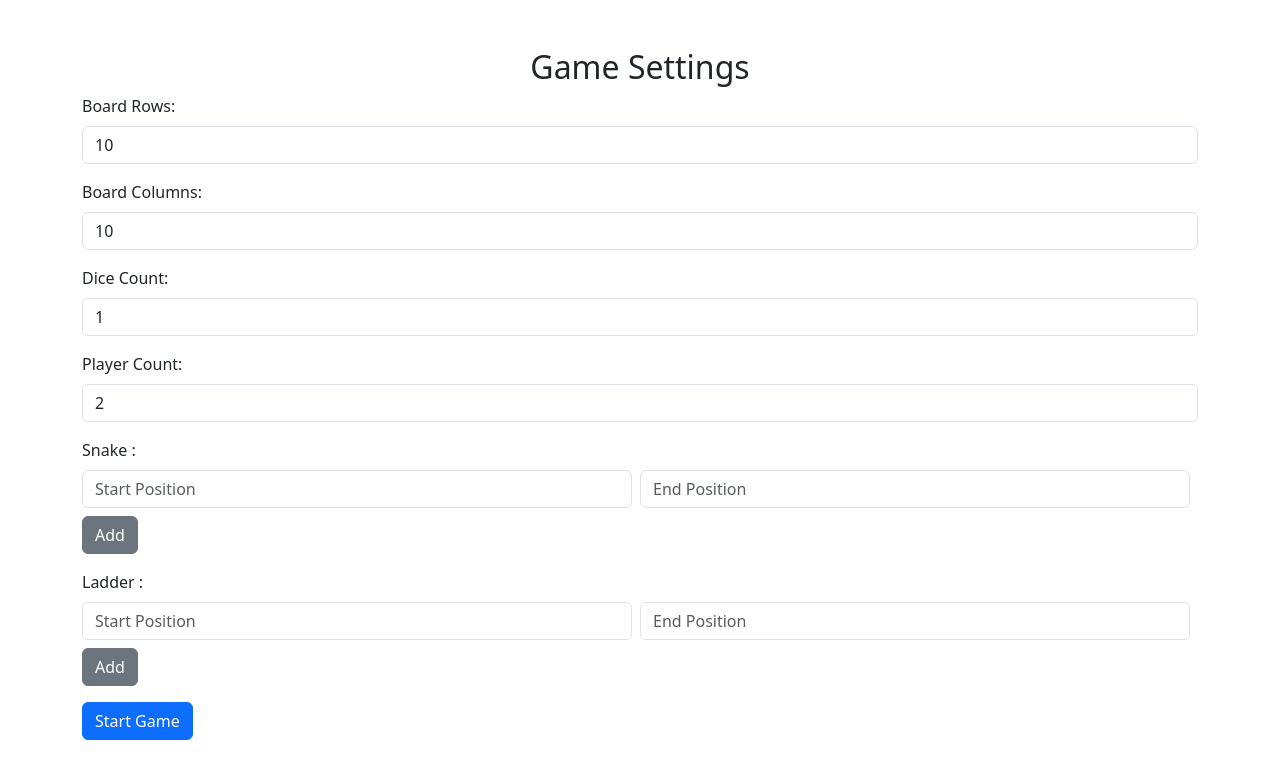
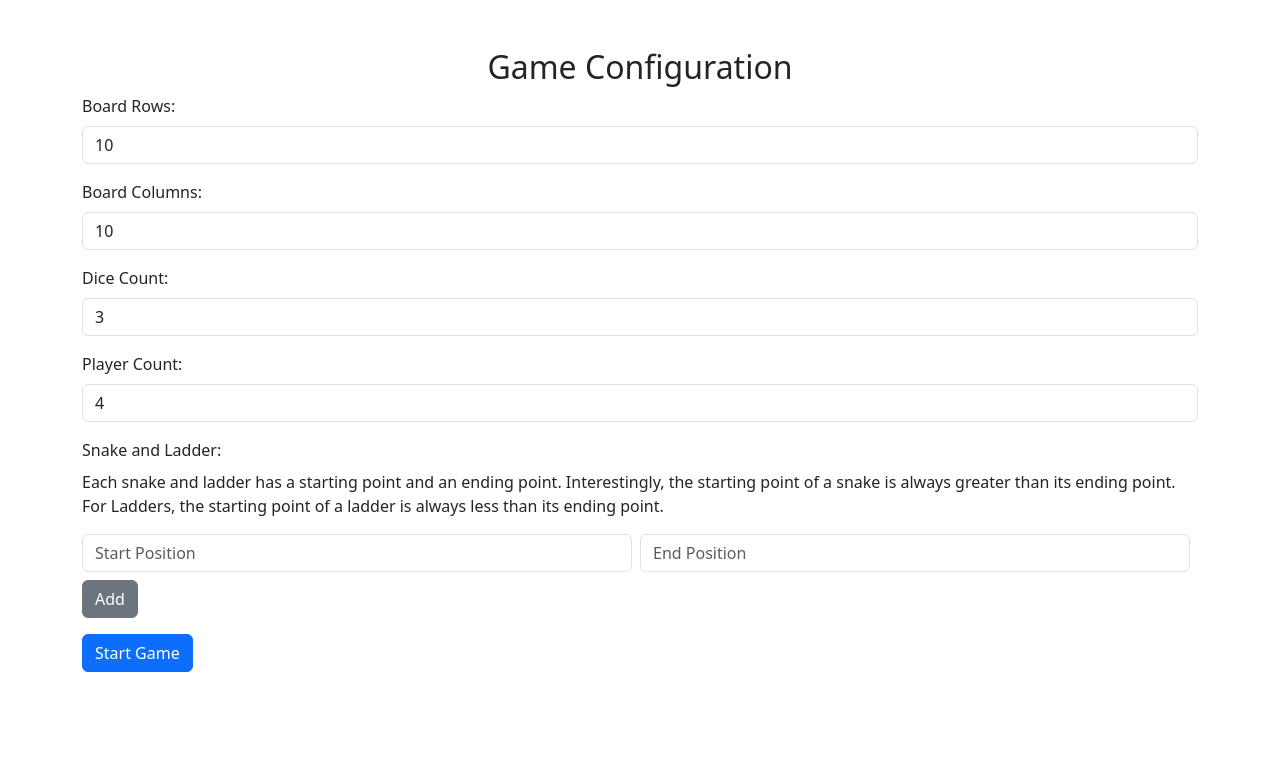
Before and after one commit to HK-Innovations/Snake-and-Ladder-UI, a React (Create React App) app in the folder snake-ladder-ui/: page /signup in a window 1280 px wide. Shown: the top 778 px of the page. Built offline with nearby package versions, Linux system fonts and the light colour scheme.

Commit message:
snake&ladder single configuration

```diff
--- a/snake-ladder-ui/src/App.js
+++ b/snake-ladder-ui/src/App.js
@@ -1,6 +1,7 @@
 import React from 'react'
 // import { Content } from './Components/Content/Content';
 import GameConfig from './Components/GameConfig/GameConfig'
+import Signup from './Components/Signup/Signup'
 
 
 export default function App() {
--- a/snake-ladder-ui/src/Components/GameConfig/GameConfig.js
+++ b/snake-ladder-ui/src/Components/GameConfig/GameConfig.js
@@ -4,33 +4,20 @@ import 'bootstrap/dist/css/bootstrap.min.css';
 const GameConfig = () => {
   const [boardRows, setBoardRows] = useState(10);
   const [boardColumns, setBoardColumns] = useState(10);
-  const [diceCount, setDiceCount] = useState(1);
-  const [playerCount, setPlayerCount] = useState(2);
-  const [snake, setSnake] = useState([
-    { start: "", end: "" },
-  ]);
-  const [Ladder, setLadder] = useState([
+  const [diceCount, setDiceCount] = useState(3);
+  const [playerCount, setPlayerCount] = useState(4);
+  const [snakeOrLadder, setSnakeOrLadder] = useState([
     { start: "", end: "" },
   ]);
 
-  const handlePositionChangeSnake = (index, type, value) => {
-    const updatedSnakeOrLadder = [...snake];
+  const handlePositionChange = (index, type, value) => {
+    const updatedSnakeOrLadder = [...snakeOrLadder];
     updatedSnakeOrLadder[index][type] = value;
-    setSnake(updatedSnakeOrLadder);
+    setSnakeOrLadder(updatedSnakeOrLadder);
   };
 
-  const handleAddPositionSnake = () => {
-    setSnake([...snake, { start: "", end: "" }]);
-  };
-
-  const handlePositionChangeLadder = (index, type, value) => {
-    const updatedSnakeOrLadder = [...Ladder];
-    updatedSnakeOrLadder[index][type] = value;
-    setLadder(updatedSnakeOrLadder);
-  };
-
-  const handleAddPositionLadder = () => {
-    setLadder([...Ladder, { start: "", end: "" }]);
+  const handleAddPosition = () => {
+    setSnakeOrLadder([...snakeOrLadder, { start: "", end: "" }]);
   };
 
   const handleSubmit = (event) => {
@@ -39,13 +26,12 @@ const GameConfig = () => {
     console.log("Board Columns:", boardColumns);
     console.log("Dice Count:", diceCount);
     console.log("Player Count:", playerCount);
-    console.log("Snake:", snake);
-    console.log("Ladder:", Ladder);
+    console.log("Snake or Ladder:", snakeOrLadder);
   };
 
   return (
     <div className="container">
-      <h2 className="text-center mt-5">Game Settings</h2>
+      <h2 className="text-center mt-5">Game Configuration</h2>
       <form onSubmit={handleSubmit}>
         <div className="mb-3">
           <label htmlFor="boardRows" className="form-label">Board Rows:</label>
@@ -87,59 +73,31 @@ const GameConfig = () => {
             onChange={(event) => setPlayerCount(parseInt(event.target.value))}
           />
         </div>
-
         <div className="mb-3">
-          <label className="form-label">Snake :</label>
-          {snake.map((position, index) => (
+          <label className="form-label">Snake and Ladder:</label>
+          <p>Each snake and ladder has a starting point and an ending point. Interestingly, the starting point of a snake is always greater than its ending point. For Ladders, the starting point of a ladder is always less than its ending point.</p>
+          {snakeOrLadder.map((position, index) => (
             <div key={index} className="d-flex">
               <input
                 type="number"
                 className="form-control me-2"
                 placeholder="Start Position"
                 value={position.start}
-                onChange={(event) => handlePositionChangeSnake(index, "start", event.target.value)}
+                onChange={(event) => handlePositionChange(index, "start", event.target.value)}
               />
               <input
                 type="number"
                 className="form-control me-2"
                 placeholder="End Position"
                 value={position.end}
-                onChange={(event) => handlePositionChangeSnake(index, "end", event.target.value)}
+                onChange={(event) => handlePositionChange(index, "end", event.target.value)}
               />
             </div>
           ))}
-
-          <button type="button" className="btn btn-secondary mt-2" onClick={handleAddPositionSnake}>
+          <button type="button" className="btn btn-secondary mt-2" onClick={handleAddPosition}>
             Add
           </button>
         </div>
-
-        <div className="mb-3">
-          <label className="form-label">Ladder :</label>
-          {Ladder.map((position, index) => (
-            <div key={index} className="d-flex">
-              <input
-                type="number"
-                className="form-control me-2"
-                placeholder="Start Position"
-                value={position.start}
-                onChange={(event) => handlePositionChangeLadder(index, "start", event.target.value)}
-              />
-              <input
-                type="number"
-                className="form-control me-2"
-                placeholder="End Position"
-                value={position.end}
-                onChange={(event) => handlePositionChangeLadder(index, "end", event.target.value)}
-              />
-            </div>
-          ))}
-
-          <button type="button" className="btn btn-secondary mt-2" onClick={handleAddPositionLadder}>
-            Add
-          </button>
-        </div>
-
         <button type="submit" className="btn btn-primary">Start Game</button>
       </form>
     </div>
--- /dev/null
+++ b/snake-ladder-ui/src/Components/Signup/Signup.js
@@ -0,0 +1,65 @@
+import React, { useState } from 'react';
+
+const Signup = () => {
+  const [formData, setFormData] = useState({
+    name: '',
+    emailid: '',
+    password: ''
+  });
+
+  const handleInputChange = (e) => {
+    setFormData({ ...formData, [e.target.name]: e.target.value });
+  };
+
+  const handleSubmit = (e) => {
+    e.preventDefault();
+    console.log(formData);
+  };
+
+  return (
+    <div className="container">
+      <h1>Signup</h1>
+      <form onSubmit={handleSubmit}>
+        <div className="mb-3">
+          <label htmlFor="name" className="form-label">Name</label>
+          <input
+            type="text"
+            className="form-control"
+            id="name"
+            name="name"
+            value={formData.name}
+            onChange={handleInputChange}
+            required
+          />
+        </div>
+        <div className="mb-3">
+          <label htmlFor="emailid" className="form-label">Email ID</label>
+          <input
+            type="email"
+            className="form-control"
+            id="emailid"
+            name="emailid"
+            value={formData.emailid}
+            onChange={handleInputChange}
+            required
+          />
+        </div>
+        <div className="mb-3">
+          <label htmlFor="password" className="form-label">Password</label>
+          <input
+            type="password"
+            className="form-control"
+            id="password"
+            name="password"
+            value={formData.password}
+            onChange={handleInputChange}
+            required
+          />
+        </div>
+        <button type="submit" className="btn btn-primary">Submit</button>
+      </form>
+    </div>
+  );
+};
+
+export default Signup;
```
Also changed, not shown: snake-ladder-ui/src/Components/Login/Login.css (added), snake-ladder-ui/src/Components/Login/Login.js (added), snake-ladder-ui/src/Components/Signup/Signup.css (added).
